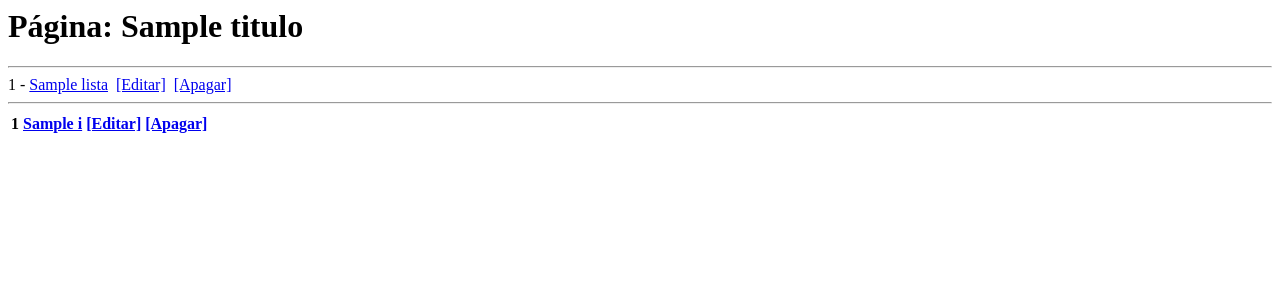
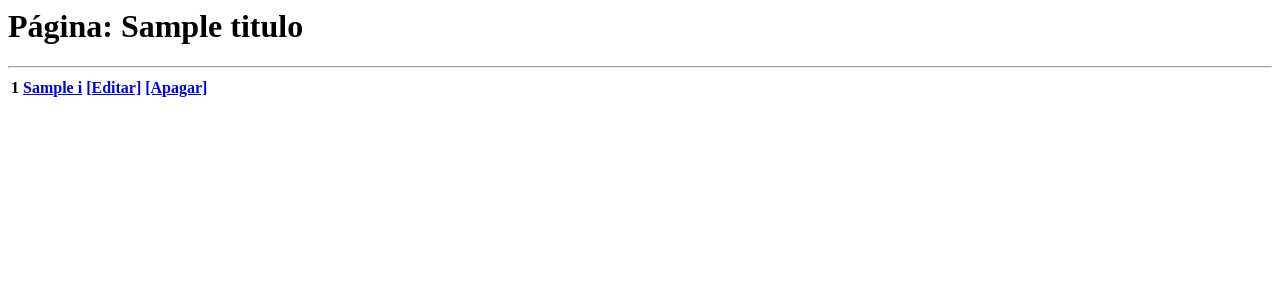
Before and after one commit to juliano777/probar_django, a Python web app: template virtual_env/src/templates/posts/index.html in a window 1280 px wide. Shown: the top 300 px of the page. Run offline with Jinja, Linux system fonts and the light colour scheme; the template is opened without the code that fills it: most values are stand-ins (such as "Sample title", 1, 10 or a date in 2020); lists and menus that the app fills with data are empty.

Commit message:
20190306_1542

```diff
--- a/virtual_env/src/templates/posts/index.html
+++ b/virtual_env/src/templates/posts/index.html
@@ -5,13 +5,11 @@
   <h1>Página: {{titulo}}</h1>
 
   <hr />
+  <table>
   {% for i in lista %}
-  <!-- Exibe cada item (título) como link -->
-  {{i.pk}} - <a href="/posts/{{i.pk}}/">{{i.titulo}}</a>&nbsp;
-  <a href="/update/{{i.pk}}/">[Editar]</a>&nbsp;
-  <a href="/delete/{{i.pk}}/">[Apagar]</a><br />
-  <hr />
+
   {% endfor %}
+  </table>
 
   <table>
   <tr>
@@ -24,3 +22,12 @@
 
 </body>
 <html>
+
+
+<!-- Exibe cada item (título) como link -->
+<!--
+{{i.pk}} - <a href="/posts/{{i.pk}}/">{{i.titulo}}</a>&nbsp;
+<a href="/update/{{i.pk}}/">[Editar]</a>&nbsp;
+<a href="/delete/{{i.pk}}/">[Apagar]</a><br />
+<hr />
+-->
```
